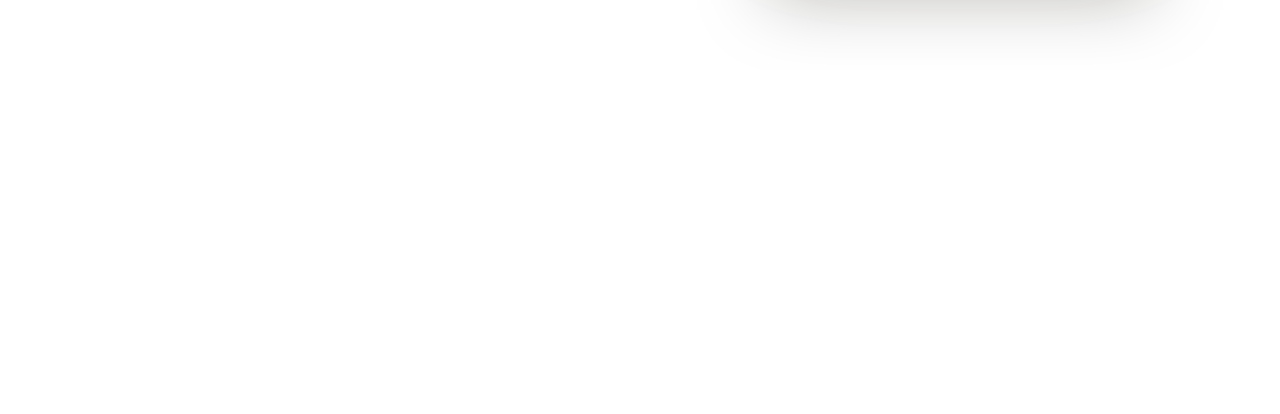
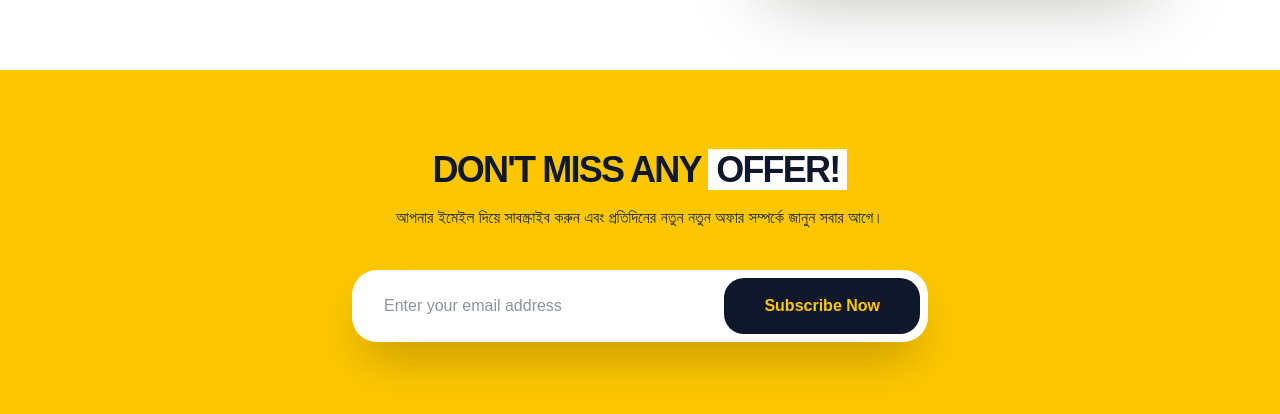
Before and after one commit to saifur-sagor/Next-Js-First-Project, a Next.js app: page / in a window 1280 px wide. Shown: the part 4280-4694 px from the top of the page. Before the commit the page ends 4350 px from the top, so only its background shows below. Built offline with nearby package versions, Linux system fonts and the light colour scheme.

Commit message:
newsletter

```diff
--- /dev/null
+++ b/src/Components/NewsLetter.jsx
@@ -0,0 +1,32 @@
+"use client"
+import { motion } from "framer-motion";
+export default function Newsletter() {
+  return (
+    <section className="py-20 bg-yellow-400">
+      <div className="container mx-auto px-6 text-center">
+        <motion.div
+          initial={{ opacity: 0, y: 30 }}
+          whileInView={{ opacity: 1, y: 0 }}
+          viewport={{ once: true }}
+        >
+          <h2 className="text-3xl md:text-4xl font-black text-slate-900 mb-4 uppercase tracking-tighter">
+            Don't Miss Any <span className="bg-white px-2">OFFER!</span>
+          </h2>
+          <p className="text-slate-800 mb-10 max-w-lg mx-auto font-medium">
+            আপনার ইমেইল দিয়ে সাবস্ক্রাইব করুন এবং প্রতিদিনের নতুন নতুন অফার সম্পর্কে জানুন সবার আগে।
+          </p>
+          <div className="max-w-xl mx-auto flex flex-col sm:flex-row gap-3 bg-white p-2 rounded-[25px] shadow-2xl">
+            <input
+              type="email"
+              placeholder="Enter your email address"
+              className="flex-1 px-6 py-4 rounded-full outline-none text-slate-800 font-medium"
+            />
+            <button className="bg-slate-900 text-yellow-400 px-10 py-4 rounded-[20px] font-black hover:bg-slate-800 transition-all active:scale-95">
+              Subscribe Now
+            </button>
+          </div>
+        </motion.div>
+      </div>
+    </section>
+  );
+}
--- a/src/app/Login/page.jsx
+++ b/src/app/Login/page.jsx
@@ -0,0 +1,77 @@
+"use client";
+import { useState } from "react";
+import { useRouter } from "next/navigation";
+import { motion } from "framer-motion";
+
+export default function Login() {
+  const [email, setEmail] = useState("");
+  const [password, setPassword] = useState("");
+  const [error, setError] = useState("");
+  const router = useRouter();
+
+  const handleLogin = (e) => {
+    e.preventDefault();
+
+    // সরাসরি হার্ডকোডেড চেক
+    if (email === "admin@foody.com" && password === "123456") {
+      // সফল লগইন হলে ইউজারকে আইটেম লিস্ট পেজে পাঠিয়ে দাও
+      router.push("/items");
+    } else {
+      setError("ভুল ইমেইল বা পাসওয়ার্ড! ব্যবহার করুন: admin@foody.com / 123456");
+    }
+  };
+
+  return (
+    <div className="min-h-[80vh] flex items-center justify-center bg-gray-50 px-6">
+      <motion.div
+        initial={{ opacity: 0, scale: 0.9 }}
+        animate={{ opacity: 1, scale: 1 }}
+        className="max-w-md w-full bg-white rounded-[40px] shadow-2xl p-10 border border-gray-100"
+      >
+        <div className="text-center mb-8">
+          <h2 className="text-3xl font-black text-slate-800 tracking-tighter italic">
+            FOODY<span className="text-yellow-500">.</span>
+          </h2>
+          <p className="text-gray-400 mt-2">Login to your account</p>
+        </div>
+
+        <form onSubmit={handleLogin} className="space-y-5">
+          <div>
+            <label className="block text-sm font-bold text-slate-700 mb-2">Email Address</label>
+            <input
+              type="email"
+              placeholder="admin@foody.com"
+              className="w-full px-5 py-4 rounded-2xl bg-gray-50 border border-gray-200 focus:border-yellow-400 outline-none transition-all"
+              onChange={(e) => setEmail(e.target.value)}
+              required
+            />
+          </div>
+
+          <div>
+            <label className="block text-sm font-bold text-slate-700 mb-2">Password</label>
+            <input
+              type="password"
+              placeholder="123456"
+              className="w-full px-5 py-4 rounded-2xl bg-gray-50 border border-gray-200 focus:border-yellow-400 outline-none transition-all"
+              onChange={(e) => setPassword(e.target.value)}
+              required
+            />
+          </div>
+
+          {error && (
+            <p className="text-red-500 text-xs font-medium bg-red-50 p-3 rounded-lg text-center">
+              {error}
+            </p>
+          )}
+
+          <button
+            type="submit"
+            className="w-full bg-yellow-400 hover:bg-yellow-500 text-slate-900 font-black py-4 rounded-2xl shadow-lg transition-all active:scale-95"
+          >
+            Sign In
+          </button>
+        </form>
+      </motion.div>
+    </div>
+  );
+}
--- a/src/app/page.jsx
+++ b/src/app/page.jsx
@@ -1,5 +1,6 @@
 import AppDownload from "@/Components/AppDownLoad";
 import Banner from "@/Components/Banner";
+import Newsletter from "@/Components/NewsLetter";
 import PopularFood from "@/Components/PopularFood";
 import Reviews from "@/Components/Reviews";
 import SpecialOffer from "@/Components/SpecialOffer";
@@ -14,6 +15,7 @@ export default function Home() {
       <SpecialOffer></SpecialOffer>
       <Reviews></Reviews>
       <AppDownload></AppDownload>
+      <Newsletter></Newsletter>
     </>
   );
 }
```
